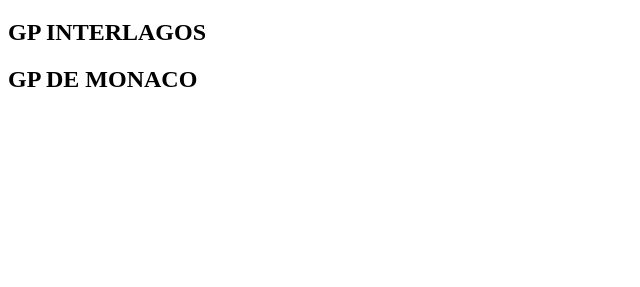
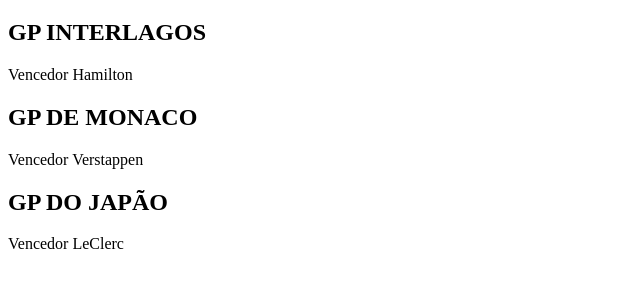
Before and after one commit to vitor-scheffer/exercicio-git-dupla, a plain HTML site: page index.html in a window 1280 px wide. Shown: the part 61-348 px from the top of the page, without its empty margins (0-640 px from the left). Drawn offline with Linux system fonts and the light colour scheme.

Commit message:
Adicionado informações sobre GP's de Fórmula 1.

```diff
--- a/index.html
+++ b/index.html
@@ -8,7 +8,14 @@
   </head>
   <body>
     <h1>Exercício em Dupla</h1>
+
     <h2>GP INTERLAGOS</h2>
+    <p>Vencedor Hamilton</p>
+
     <h2>GP DE MONACO</h2>
+    <p>Vencedor Verstappen</p>
+
+    <h2>GP DO JAPÃO</h2>
+    <p>Vencedor LeClerc</p>
   </body>
 </html>
```
